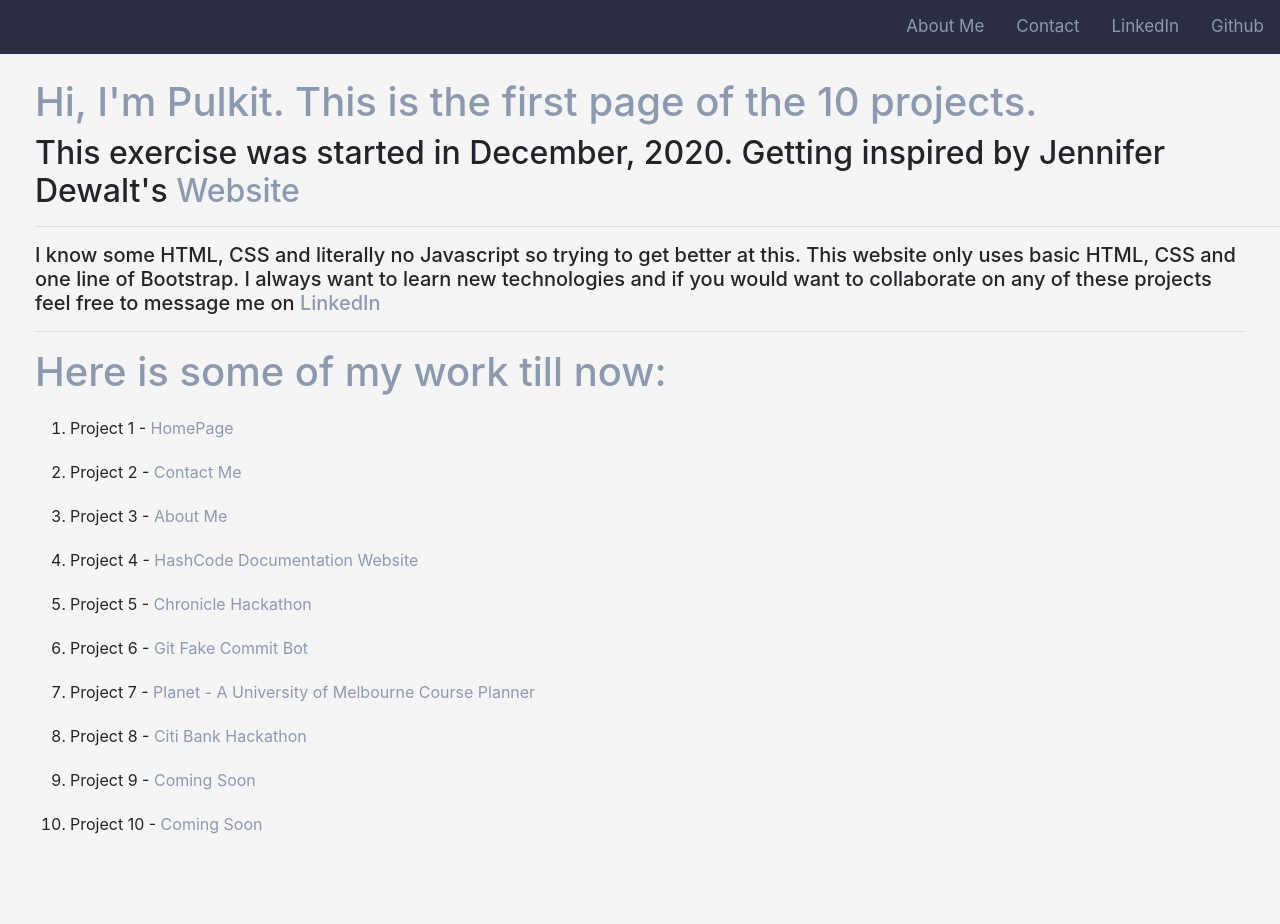
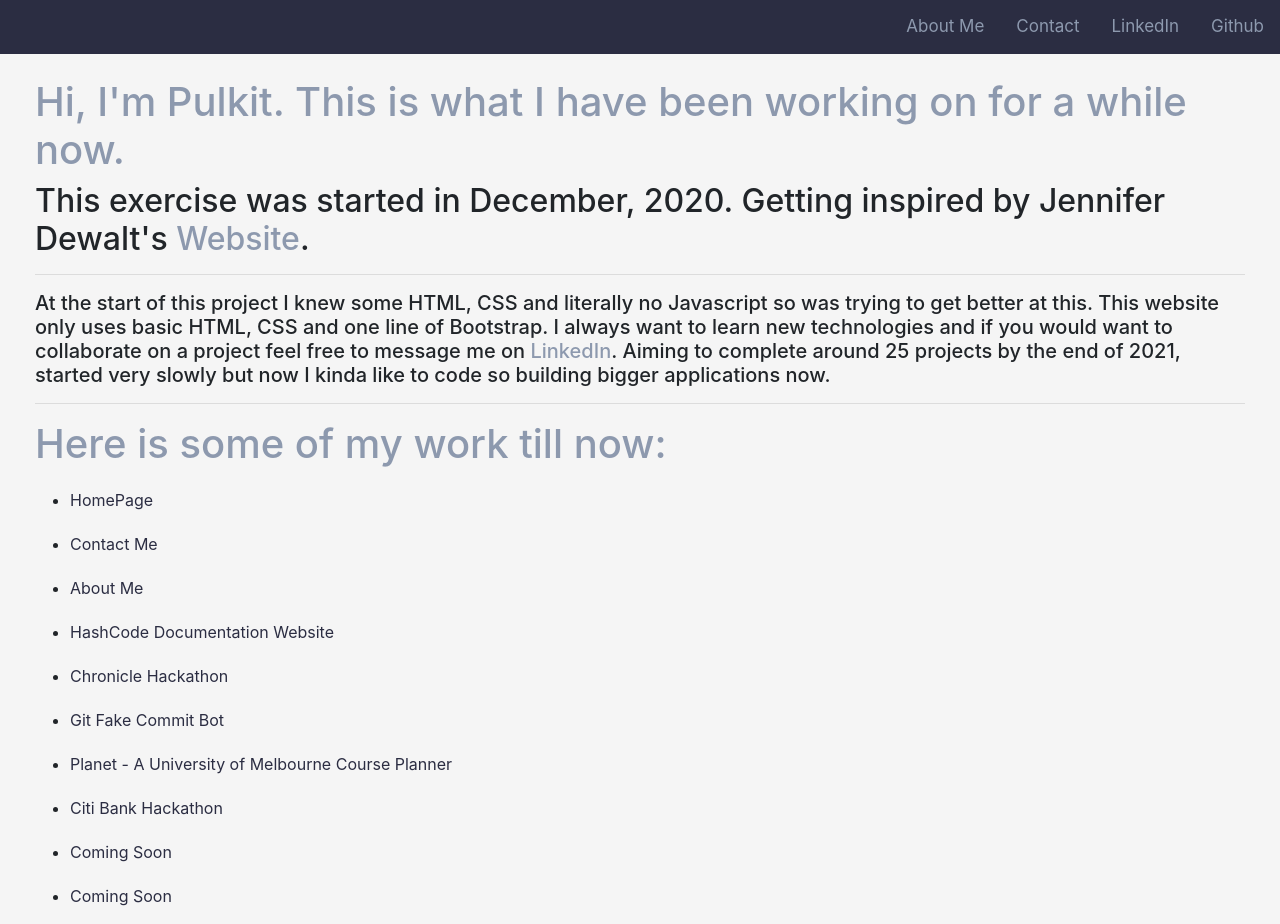
Before and after one commit to zinader/30_days_project, a plain HTML site: page homepage.html in a window 1280 px wide. Before the commit the page ends 852 px from the top, so only its background shows below. Drawn offline with nearby package versions, Linux system fonts and the light colour scheme.

Commit message:
changed-favicon

```diff
--- a/homepage.css
+++ b/homepage.css
@@ -31,6 +31,7 @@ h1{
 
 h2{
 	margin-left: 35px;
+  margin-right: 35px;s
 	font-size: 30px;
 }
 
@@ -48,3 +49,7 @@ h5{
 body a{
   color: #8d99ae !important;
 }
+
+body li a{
+  color: #2b2d42 !important;
+}
--- a/homepage.html
+++ b/homepage.html
@@ -7,10 +7,10 @@
     <meta name="description" content="Free Web tutorials">
     <meta name="viewport" content="width=device-width, initial-scale=1">
 
-    <title> Pulkit Aggarwal</title>
+    <title> Pulkit Aggarwal - 30 Projects</title>
 
     <link rel="manifest" href="site.webmanifest">
-    <link rel="apple-touch-icon" href="assets/favicon.png">
+    <link rel="shortcut icon" type = "image/png" href="assets/favicon.png">
     <link rel="stylesheet" href="homepage.css">
     <link rel="stylesheet" href="https://stackpath.bootstrapcdn.com/bootstrap/4.1.3/css/bootstrap.min.css" integrity="sha384-MCw98/SFnGE8fJT3GXwEOngsV7Zt27NXFoaoApmYm81iuXoPkFOJwJ8ERdknLPMO" crossorigin="anonymous">
 
@@ -28,14 +28,14 @@
 
     <br>
 
-    <h1>Hi, I'm Pulkit. This is the first page of the 10 projects.</h1>
+    <h1>Hi, I'm Pulkit. This is what I have been working on for a while now.</h1>
 
-    <h2>This exercise was started in December, 2020. Getting inspired by Jennifer Dewalt's <a href="https://jenniferdewalt.com/index.html">Website</a>
+    <h2>This exercise was started in December, 2020. Getting inspired by Jennifer Dewalt's <a href="https://jenniferdewalt.com/index.html">Website</a>.
         <h2>
 
             <hr>
 
-            <h5>I know some HTML, CSS and literally no Javascript so trying to get better at this. This website only uses basic HTML, CSS and one line of Bootstrap. I always want to learn new technologies and if you would want to collaborate on any of these projects feel free to message me on <a href="https://www.linkedin.com/in/pulkit07/">LinkedIn</a>
+            <h5>At the start of this project I knew some HTML, CSS and literally no Javascript so was trying to get better at this. This website only uses basic HTML, CSS and one line of Bootstrap. I always want to learn new technologies and if you would want to collaborate on a project feel free to message me on <a href="https://www.linkedin.com/in/pulkit07/">LinkedIn</a>. Aiming to complete around 25 projects by the end of 2021, started very slowly but now I kinda like to code so building bigger applications now.
 
                 <h5>
 
@@ -43,50 +43,50 @@
 
                     <h1>Here is some of my work till now:</h1>
 
-                    <ol type="1" class="work">
+                    <ul  class="work">
 
-                        <li>Project 1 -
+                        <li>
                             <a href="#">HomePage</a>
                         </li>
 
-                        <li>Project 2 -
+                        <li>
                             <a href="./day_2/contact_me.html">Contact Me</a>
                         </li>
 
-                        <li>Project 3 -
+                        <li>
                             <a href="/">About Me</a>
                         </li>
 
-                        <li>Project 4 -
-                            <a href="https://zinader.github.io/hashcode/">HashCode Documentation Website</a>
+                        <li>
+                            <a href="https://zinader.github.io/hashcode/" target="_blank">HashCode Documentation Website</a>
                         </li>
 
-                        <li>Project 5 -
-                            <a href="http://chronicle2021.com/">Chronicle Hackathon</a>
+                        <li>
+                            <a href="http://chronicle2021.com/" target="_blank">Chronicle Hackathon</a>
                         </li>
 
-                        <li>Project 6 -
-                            <a href="https://github.com/zinader/selenium-bot">Git Fake Commit Bot</a>
+                        <li>
+                            <a href="https://github.com/zinader/selenium-bot" target="_blank">Git Fake Commit Bot</a>
                         </li>
 
-                        <li>Project 7 -
-                            <a href="http://planet-unimelb.herokuapp.com/">Planet - A University of Melbourne Course Planner</a>
+                        <li>
+                            <a href="http://planet-unimelb.herokuapp.com/" target="_blank">Planet - A University of Melbourne Course Planner</a>
                         </li>
 
-                        <li>Project 8 -
-                            <a href="https://github.com/zinader/CitiBank_Hackathon">Citi Bank Hackathon</a>
+                        <li>
+                            <a href="https://github.com/zinader/CitiBank_Hackathon" target="_blank">Citi Bank Hackathon</a>
                         </li>
 
-                        <li>Project 9 -
+                        <li>
                             <a href="/">Coming Soon</a>
                         </li>
 
-                        <li>Project 10 -
+                        <li>
                             <a href="/">Coming Soon</a>
                         </li>
 
 
-		</ol>
+		</ul>
 
 
     </body>
```
Also changed, not shown: assets/favicon.png, 1 other file.
